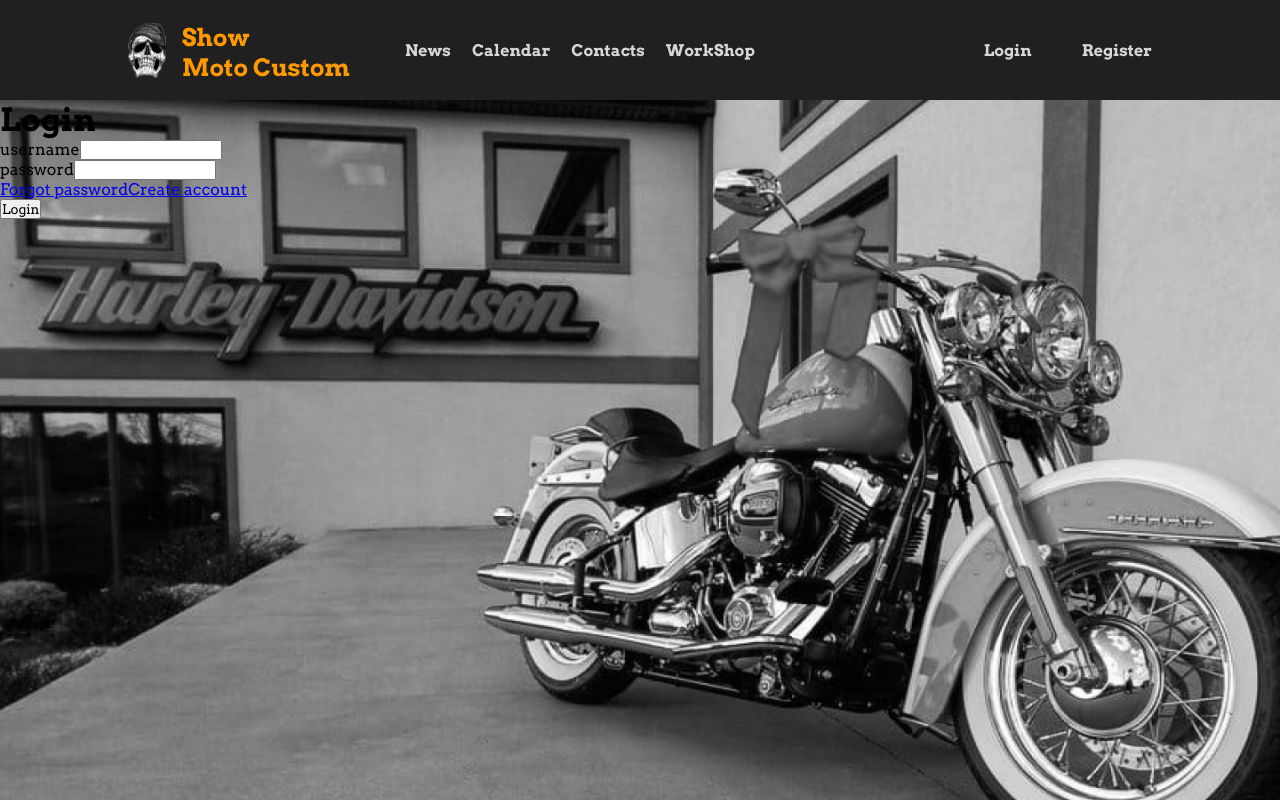
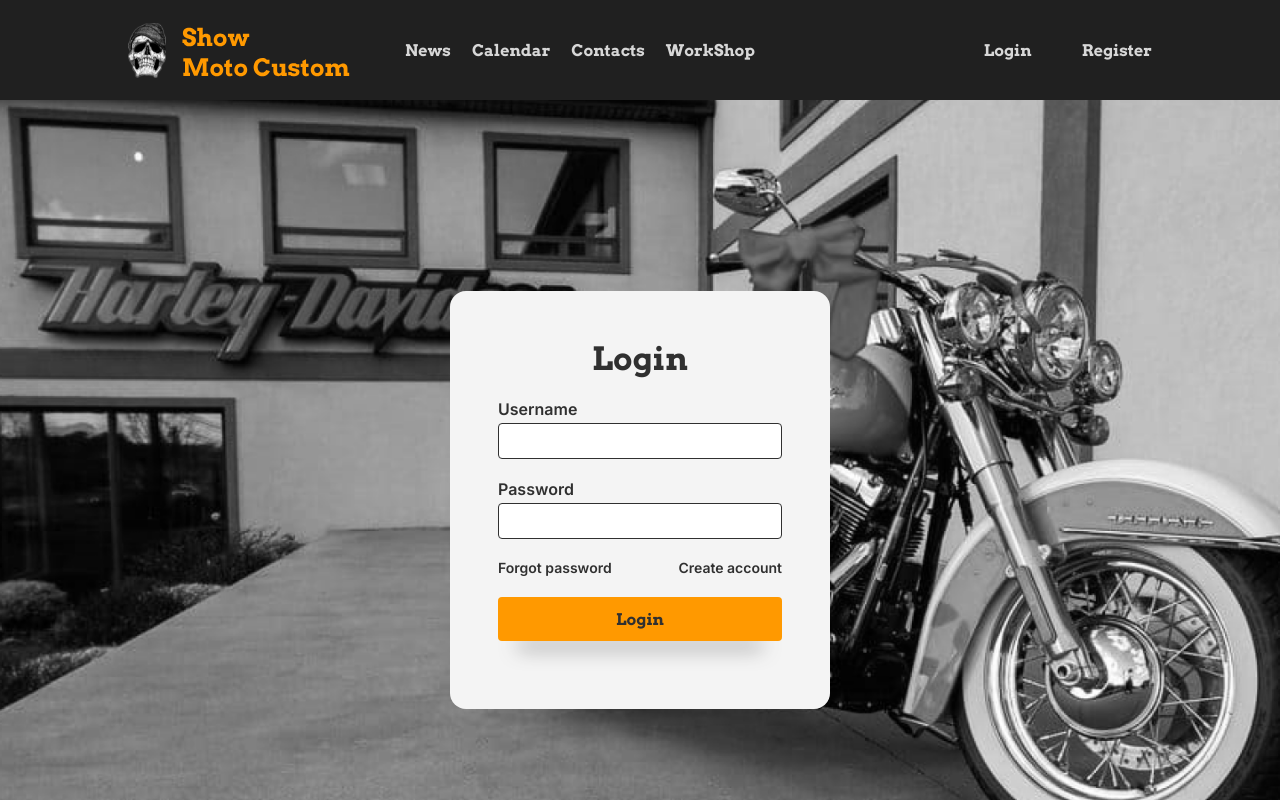
Before and after one commit to painlenk/show-moto-custom, a Next.js app: page /login in a window 1280 px wide. Built offline with nearby package versions, Linux system fonts and the light colour scheme.

Commit message:
styled: estiliza pagina de login

```diff
--- /dev/null
+++ b/src/components/LoginForm/Login.tsx
@@ -0,0 +1,43 @@
+import Link from "next/link";
+import {
+  Box,
+  Container,
+  Field,
+  Title,
+  FieldText,
+  ForgotContainer,
+  Submit,
+} from "./styles";
+
+export const LoginForm = () => {
+  return (
+    <Container>
+      <Title>Login</Title>
+
+      <form action="#">
+        <Box>
+          <FieldText htmlFor="username">Username</FieldText>
+          <Field type="text" id="username" />
+        </Box>
+
+        <Box>
+          <FieldText htmlFor="password">Password</FieldText>
+          <Field type="password" id="password" />
+        </Box>
+
+        <ForgotContainer>
+          <Link href="#">
+            <a>Forgot password</a>
+          </Link>
+          <Link href="/register">
+            <a> Create account</a>
+          </Link>
+        </ForgotContainer>
+
+        <Box>
+          <Submit type="submit" value="Login" />
+        </Box>
+      </form>
+    </Container>
+  );
+};
--- /dev/null
+++ b/src/components/LoginForm/styles.ts
@@ -0,0 +1,102 @@
+import Link from "next/link";
+import styled from "styled-components";
+
+export const Container = styled.div`
+  padding: 3rem;
+  border-radius: ${(props) => props.theme.radius.great};
+  display: flex;
+  justify-content: center;
+  align-items: center;
+  flex-direction: column;
+  background-color: ${(props) => props.theme.colors.backgroundWhite};
+`;
+
+export const Title = styled.h1`
+  color: ${(props) => props.theme.colors.text.gray.inter};
+  font-size: ${(props) => props.theme.fontSize.subtitle};
+  margin-bottom: 1.25rem;
+`;
+
+export const Box = styled.div`
+  display: flex;
+  flex-direction: column;
+  align-items: left;
+  width: 17.75rem;
+  margin-bottom: 1.25rem;
+`;
+
+export const FieldText = styled.label`
+  font-weight: ${(props) => props.theme.fontWeight.bold};
+  color: ${(props) => props.theme.colors.text.gray.inter};
+  font-size: 1rem;
+  margin-bottom: 0.25rem;
+  font-family: "Inter", sans-serif;
+`;
+
+export const Field = styled.input`
+  height: 2.25rem;
+  border-radius: ${(props) => props.theme.radius.small};
+  font-size: 1rem;
+  font-family: "Inter", sans-serif;
+  color: ${(props) => props.theme.colors.text.primary};
+  font-weight: ${(props) => props.theme.fontWeight.bold};
+  outline: none;
+  border-color: ${(props) => props.theme.colors.text.gray.inter};
+  border: 1px solid ${(props) => props.theme.colors.text.gray.inter};
+
+  &:focus {
+    border: 2px solid black;
+  }
+`;
+
+export const ForgotContainer = styled.div`
+  display: flex;
+  justify-content: space-between;
+  align-items: left;
+  width: 17.75rem;
+  margin-bottom: 1.25rem;
+
+  & a {
+    text-decoration: none;
+    color: ${(props) => props.theme.colors.text.gray.inter};
+    font-weight: ${(props) => props.theme.fontWeight.bold};
+    transition: text ease-in 0.7s;
+    font-size: ${(props) => props.theme.fontSize.subText};
+    font-family: "Inter", sans-serif;
+    &::after {
+      content: "";
+      width: 0px;
+      height: 1px;
+      display: block;
+      background: black;
+      transition: 300ms;
+    }
+
+    &:hover::after {
+      width: 100%;
+      background-color: ${(props) => props.theme.colors.text.primary};
+    }
+  }
+`;
+
+export const Submit = styled.input`
+  height: 2.75rem;
+  width: 100%;
+  border-radius: ${(props) => props.theme.radius.small};
+  color: ${(props) => props.theme.colors.text.gray.inter};
+  font-size: ${(props) => props.theme.fontSize.text};
+  font-weight: ${(props) => props.theme.fontWeight.bold};
+  background-color: ${(props) => props.theme.colors.text.primary};
+  display: flex;
+  justify-content: center;
+  align-items: center;
+  outline: none;
+  border: none;
+  box-shadow: 0px 26px 20px -20px rgba(0, 0, 0, 0.75);
+  transition: border ease-in-out 0.4s;
+
+  &:hover {
+    cursor: pointer;
+    border-bottom: 3px solid ${(props) => props.theme.colors.text.gray.inter};
+  }
+`;
--- a/src/pages/login.tsx
+++ b/src/pages/login.tsx
@@ -1,33 +1,11 @@
-import Link from "next/link";
+import { NextPage } from "next";
 import { Container } from "../../styles/pagesStyles/login";
+import { LoginForm } from "../components/LoginForm/Login";
 
-const Login = () => {
+const Login: NextPage = () => {
   return (
     <Container>
-      <div>
-        <h1>Login</h1>
-
-        <form action="#">
-          <div>
-            <label htmlFor="username">username</label>
-            <input type="text" id="username" />
-          </div>
-
-          <div>
-            <label htmlFor="password">password</label>
-            <input type="password" id="password" />
-          </div>
-
-          <div>
-            <Link href="#">Forgot password</Link>
-            <Link href="/register">Create account</Link>
-          </div>
-
-          <div>
-            <input type="submit" value="Login" />
-          </div>
-        </form>
-      </div>
+      <LoginForm />
     </Container>
   );
 };
--- a/styles/pagesStyles/home.ts
+++ b/styles/pagesStyles/home.ts
@@ -1,5 +1,5 @@
 import styled from "styled-components";
-import background from "../src/assets/images/BackgroundImage/background.png";
+import background from "../../src/assets/images/BackgroundImage/background.png";
 
 export const Container = styled.div`
   background-image: url(${background.src});
--- a/styles/pagesStyles/login.ts
+++ b/styles/pagesStyles/login.ts
@@ -9,4 +9,8 @@ export const Container = styled.div`
   height: 100vh;
   width: 100vw;
   position: fixed;
+
+  display: flex;
+  justify-content: center;
+  align-items: center;
 `;
--- a/styles/theme.ts
+++ b/styles/theme.ts
@@ -4,6 +4,7 @@ const theme = {
   colors: {
     background: `#202020`,
     backgroundGray: "#c7c7c7",
+    backgroundWhite: "#f4f4f4",
     primary: "#FF9900",
     cards: "255, 255, 255, 0.8",
     form: "48,48,48, 0.9",
@@ -15,6 +16,7 @@ const theme = {
         light: "#2E2E2E",
         medium: "#484848",
         bold: "#363636",
+        inter: "#303030",
       },
 
       primary: "#FF9900",
@@ -23,6 +25,7 @@ const theme = {
 
   fontSize: {
     title: "3em",
+    subtitle: "2.25",
     text: "1em",
     subText: "0.875em",
   },
```
